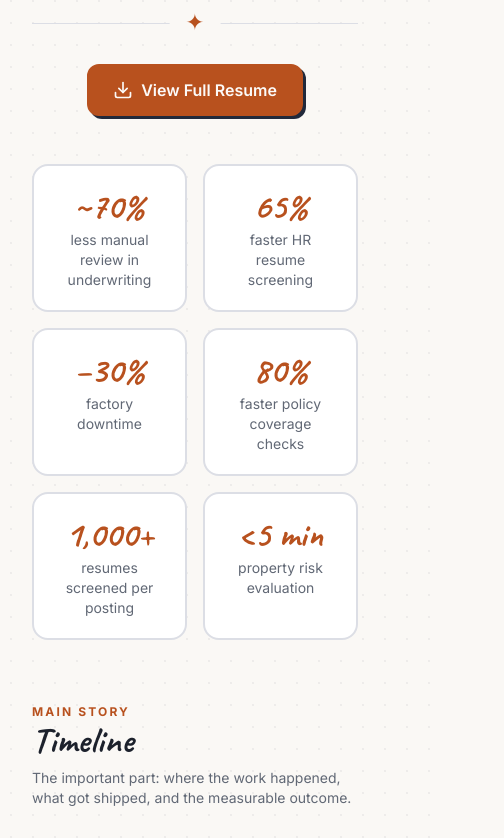
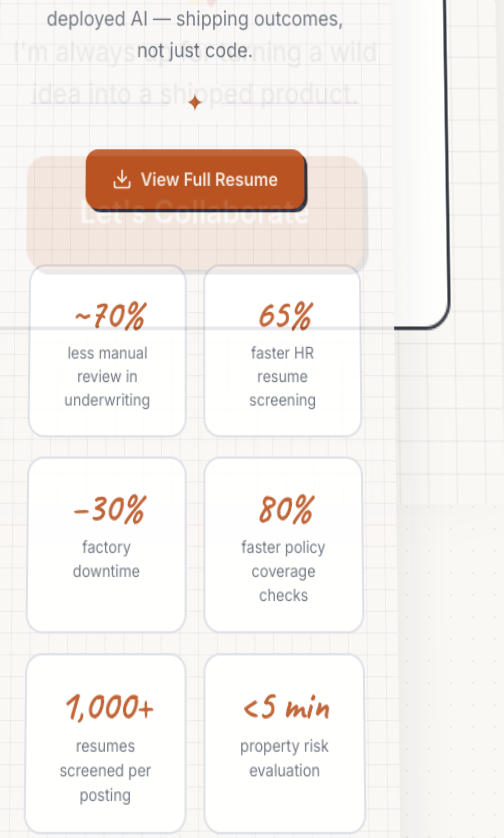
Before and after one commit to shashank1730/Portfolio-Website, a React (Vite) app: page / in a window 390 px wide. Shown: the part 10900-11738 px from the top of the page, 504 px wide, since content can reach past the window. Built offline with nearby package versions, Linux system fonts and the light colour scheme.

Commit message:
Carry spiral notebook theme across page sections
Co-authored-by: shashank nallabothu <shashank1730@users.noreply.github.com>

```diff
--- a/src/index.css
+++ b/src/index.css
@@ -252,4 +252,113 @@
   .timeline-spine {
     @apply absolute left-5 top-0 bottom-0 w-px bg-border;
   }
+
+  /* Notebook continuity across the whole portfolio */
+  .notebook-stack {
+    @apply relative;
+    perspective: 1800px;
+  }
+
+  .notebook-page {
+    @apply relative overflow-hidden;
+    background-color: hsl(var(--background));
+    background-image:
+      linear-gradient(90deg, hsl(var(--foreground) / 0.055) 1px, transparent 1px),
+      linear-gradient(hsl(var(--foreground) / 0.055) 1px, transparent 1px);
+    background-size: 22px 22px;
+    box-shadow:
+      inset 0 1px 0 hsl(0 0% 100% / 0.8),
+      0 -1px 0 hsl(var(--border) / 0.8);
+    transform-style: preserve-3d;
+  }
+
+  .notebook-page::before {
+    content: '';
+    @apply pointer-events-none absolute inset-y-0 left-0 z-0 hidden w-[74px] md:block;
+    background:
+      radial-gradient(circle at 30px 38px, transparent 0 9px, hsl(var(--foreground) / 0.17) 10px 12px, transparent 13px),
+      radial-gradient(circle at 31px 38px, hsl(var(--background)) 0 6px, transparent 7px),
+      linear-gradient(90deg, hsl(var(--foreground) / 0.08), transparent 74%);
+    background-size: 74px 92px, 74px 92px, 100% 100%;
+    filter: drop-shadow(0 1px 0 hsl(0 0% 100% / 0.75));
+  }
+
+  .notebook-page::after {
+    content: '';
+    @apply pointer-events-none absolute right-0 top-0 z-10 h-24 w-24 opacity-70;
+    background:
+      linear-gradient(135deg, transparent 0 49%, hsl(var(--border)) 50%, hsl(var(--background)) 51%),
+      linear-gradient(135deg, hsl(0 0% 100% / 0.75), hsl(var(--foreground) / 0.06));
+    clip-path: polygon(100% 0, 100% 100%, 0 0);
+    transform-origin: top right;
+    box-shadow: -10px 10px 22px hsl(var(--foreground) / 0.08);
+  }
+
+  .notebook-page > * {
+    @apply relative z-[1];
+  }
+
+  .notebook-page-hero::after {
+    @apply opacity-30;
+  }
+
+  .page-fold {
+    transform-origin: top center;
+  }
+
+  @supports (animation-timeline: view()) {
+    .page-fold {
+      animation: sheet-fold-in linear both;
+      animation-timeline: view();
+      animation-range: entry 0% cover 34%;
+    }
+
+    .page-fold::after {
+      animation: corner-fold linear both;
+      animation-timeline: view();
+      animation-range: entry 0% cover 34%;
+    }
+  }
+
+  @keyframes sheet-fold-in {
+    0% {
+      opacity: 0.88;
+      transform: translateY(42px) rotateX(7deg) scale(0.985);
+      box-shadow: 0 -24px 50px hsl(var(--foreground) / 0.10);
+    }
+    100% {
+      opacity: 1;
+      transform: translateY(0) rotateX(0) scale(1);
+      box-shadow: 0 -1px 0 hsl(var(--border) / 0.8);
+    }
+  }
+
+  @keyframes corner-fold {
+    0% {
+      opacity: 0.95;
+      transform: rotate(0deg) scale(1.28);
+    }
+    100% {
+      opacity: 0.45;
+      transform: rotate(0deg) scale(1);
+    }
+  }
+
+  @media (max-width: 767px) {
+    .notebook-page {
+      background-size: 18px 18px;
+    }
+
+    .notebook-page::after {
+      @apply h-16 w-16;
+    }
+  }
+
+  @media (prefers-reduced-motion: reduce) {
+    .page-fold,
+    .page-fold::after {
+      animation: none !important;
+      transform: none !important;
+    }
+  }
 }
--- a/src/pages/Index.tsx
+++ b/src/pages/Index.tsx
@@ -10,30 +10,30 @@ const Index = () => {
     <div className="min-h-screen bg-gradient-paper">
       <Navigation />
 
-      <main>
-        <section id="home">
+      <main className="notebook-stack">
+        <section id="home" className="notebook-page notebook-page-hero">
           <HeroSection />
         </section>
 
-        <section id="about">
+        <section id="about" className="notebook-page page-fold">
           <AboutSection />
         </section>
 
-        <section id="projects">
+        <section id="projects" className="notebook-page page-fold">
           <ProjectsSection />
         </section>
 
-        <section id="experience">
+        <section id="experience" className="notebook-page page-fold">
           <ExperienceSection />
         </section>
 
-        <section id="contact">
+        <section id="contact" className="notebook-page page-fold">
           <ContactSection />
         </section>
       </main>
 
       {/* Footer */}
-      <footer className="py-12 px-4 bg-card border-t-2 border-border">
+      <footer className="notebook-page page-fold py-12 px-4 bg-card border-t-2 border-border">
         <div className="container mx-auto max-w-6xl text-center">
           <div className="sketch-divider mb-8 max-w-md mx-auto" />
           <p className="font-display text-2xl text-primary font-bold">Shashank Nallabothu</p>
```
